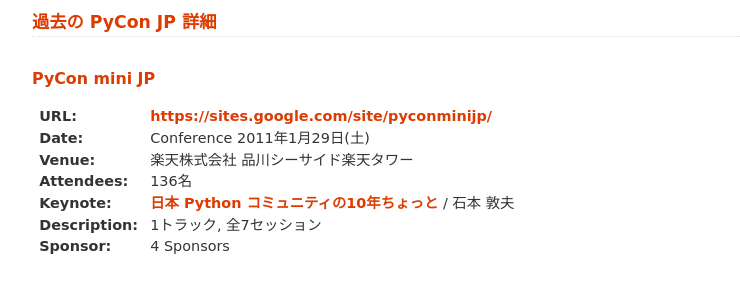
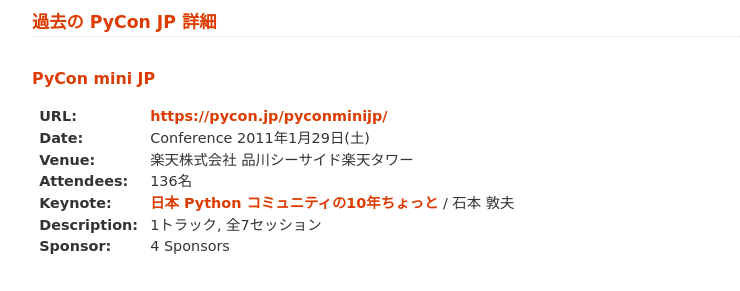
Before and after one commit to pyconjp/www.pycon.jp, a Sphinx documentation site: the page built from source/organizer/index.rst, in a window 1280 px wide and 900 px high, scrolled down 1224 px. Shown: the part 152-443 px from the top of the window, without its empty margins (88-828 px from the left). Built offline with Sphinx 7.4.7, drawn with Linux system fonts in a browser that asks for light colours; some of the changed lines change nothing that is shown.

Commit message:
Fix PyCon mini JP URL

```diff
--- a/source/organizer/index.rst
+++ b/source/organizer/index.rst
@@ -49,7 +49,7 @@
 PyCon mini JP
 -------------
 
-:URL: https://sites.google.com/site/pyconminijp/
+:URL: https://pycon.jp/pyconminijp/
 :Date: Conference 2011年1月29日(土)
 :Venue: 楽天株式会社 品川シーサイド楽天タワー
 :Attendees: 136名
```
